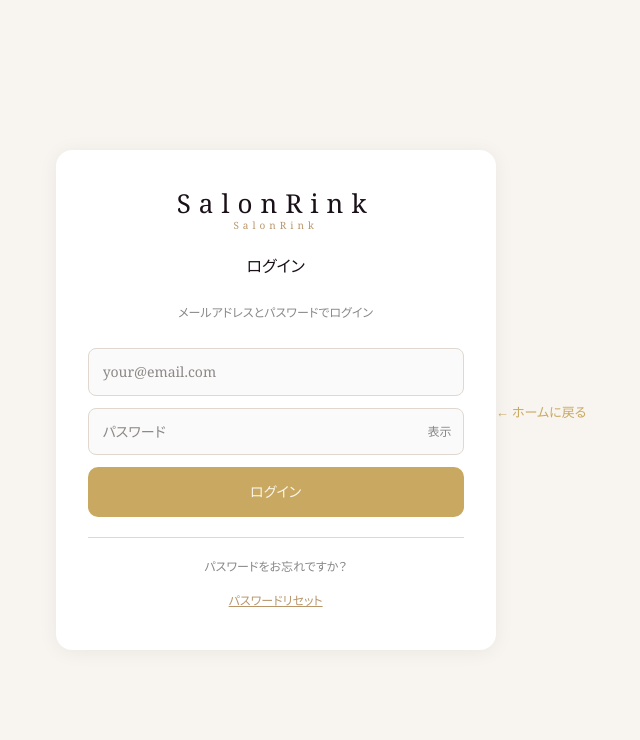
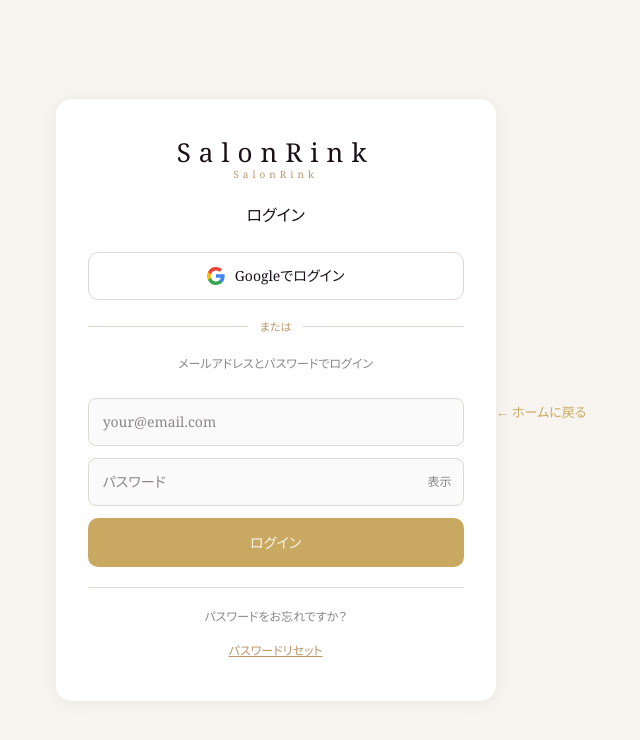
Before and after one commit to okuwabara07-gif/salonrink, a Next.js app: page /login in a window 1280 px wide. Shown: the top 740 px of the page, without its empty margins (319-959 px from the left). Built offline with nearby package versions, Linux system fonts and the light colour scheme; no server answers.

Commit message:
feat(auth): add Google OAuth login button to login page

```diff
--- a/app/login/page.tsx
+++ b/app/login/page.tsx
@@ -2,6 +2,7 @@
 import { useState } from 'react'
 import { useActionState } from 'react'
 import { signInWithPassword, type LoginState } from './actions'
+import { createClient } from '@/lib/supabase/client'
 
 export default function LoginPage() {
   // Mode切り替えなし: パスワードリセットは /auth/reset-password ページで処理
@@ -13,6 +14,14 @@ export default function LoginPage() {
   const [password, setPassword] = useState('')
   const [showPassword, setShowPassword] = useState(false)
 
+  const handleGoogle = async () => {
+    const supabase = createClient()
+    await supabase.auth.signInWithOAuth({
+      provider: 'google',
+      options: { redirectTo: `${window.location.origin}/auth/callback?next=/dashboard` },
+    })
+  }
+
 
   return (
     <main style={{minHeight:'100vh',background:'#F8F4EF',fontFamily:'Georgia, serif',display:'flex',alignItems:'center',justifyContent:'center',padding:'24px'}}>
@@ -22,6 +31,16 @@ export default function LoginPage() {
           <div style={{fontSize:10,letterSpacing:4,color:'#B8966A',marginTop:4}}>SalonRink</div>
         </div>
         <h1 style={{fontSize:16,fontWeight:400,color:'#1A1018',textAlign:'center',marginBottom:24}}>ログイン</h1>
+
+        <button type="button" onClick={handleGoogle} disabled={pending} style={{width:'100%',padding:'12px 14px',borderRadius:10,border:'1px solid #E0D8D0',background:'#fff',color:'#1A1018',fontSize:14,fontWeight:500,cursor:pending?'not-allowed':'pointer',display:'flex',alignItems:'center',justifyContent:'center',gap:10,marginBottom:18,opacity:pending?0.6:1}}>
+          <svg width="18" height="18" viewBox="0 0 18 18"><path fill="#4285F4" d="M17.64 9.2c0-.64-.06-1.25-.16-1.84H9v3.48h4.84a4.14 4.14 0 0 1-1.8 2.72v2.26h2.92c1.71-1.57 2.68-3.89 2.68-6.62z"/><path fill="#34A853" d="M9 18c2.43 0 4.47-.8 5.96-2.18l-2.92-2.26c-.81.54-1.84.86-3.04.86-2.34 0-4.32-1.58-5.03-3.7H.96v2.33A9 9 0 0 0 9 18z"/><path fill="#FBBC05" d="M3.97 10.72a5.41 5.41 0 0 1 0-3.44V4.95H.96a9 9 0 0 0 0 8.1l3.01-2.33z"/><path fill="#EA4335" d="M9 3.58c1.32 0 2.51.45 3.44 1.35l2.58-2.58C13.46.9 11.43 0 9 0A9 9 0 0 0 .96 4.95l3.01 2.33C4.68 5.16 6.66 3.58 9 3.58z"/></svg>
+          Googleでログイン
+        </button>
+        <div style={{display:'flex',alignItems:'center',gap:12,margin:'0 0 18px'}}>
+          <span style={{flex:1,height:1,background:'#E0D8D0'}}></span>
+          <span style={{fontSize:11,color:'#B8966A'}}>または</span>
+          <span style={{flex:1,height:1,background:'#E0D8D0'}}></span>
+        </div>
 
         <p style={{fontSize:12,color:'#888',lineHeight:1.8,marginBottom:24,textAlign:'center'}}>
           メールアドレスとパスワードでログイン
```
